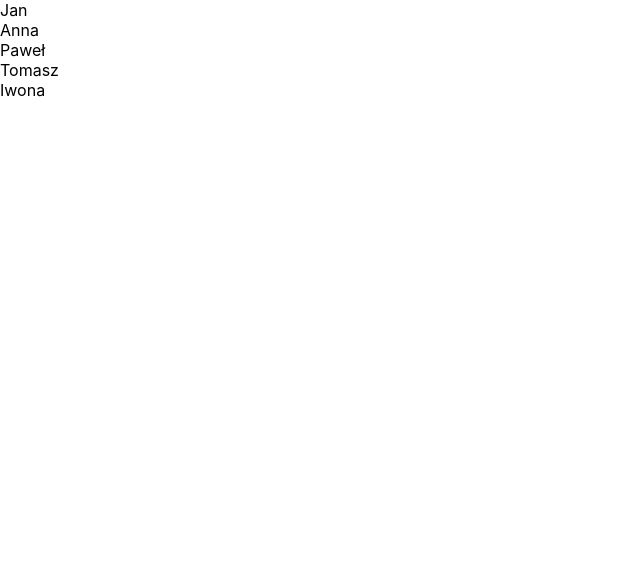
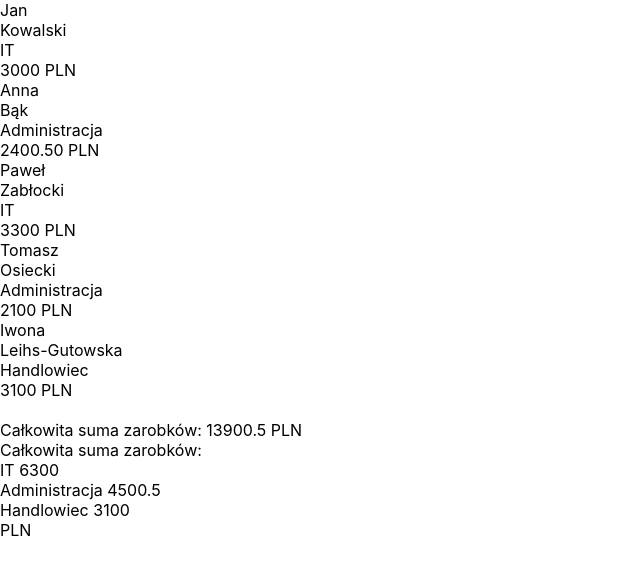
Before and after one commit to KarolakJakub/workers-table-ex, a React (Create React App) app in the folder ansta/: page / in a window 1280 px wide. Shown: the top 574 px of the page, without its empty margins (0-640 px from the left). Built offline with nearby package versions, Linux system fonts and the light colour scheme.

Commit message:
added paycheck display by department

```diff
--- a/ansta/src/App.js
+++ b/ansta/src/App.js
@@ -12,7 +12,7 @@ function App() {
 
   // setWorkers(newWorkers)
 
-  console.log(workers)
+
 
   return (
     <div><WorkersTable workers={workers}></WorkersTable></div>
--- /dev/null
+++ b/ansta/src/components/PayByDepartment.js
@@ -0,0 +1,49 @@
+import React, { useEffect, useState } from 'react'
+
+export default function PayByDepartment(props) {
+
+    const { workers } = props
+
+    const [pay, setPay] = useState({})
+
+    useEffect(() => {
+
+        const workersToDepPay = workers.map((worker) => {
+
+            const workersDepartment = worker['dzial']
+
+            return { [workersDepartment]: worker['wynagrodzenieKwota'] }
+
+        })
+
+        console.log(workersToDepPay)
+        const reducedDepPay = workersToDepPay.reduce((acc, pay) => {
+
+            console.log(acc)
+
+            if (acc[Object.keys(pay)[0]] === undefined) {
+
+                return { ...acc, [Object.keys(pay)[0]]: parseFloat(Object.values(pay)) }
+
+            } else {
+                return { ...acc, [Object.keys(pay)[0]]: parseFloat(acc[Object.keys(pay)[0]]) + parseFloat(Object.values(pay)) }
+            }
+
+
+        }, {})
+
+        console.log(reducedDepPay)
+
+        setPay(reducedDepPay)
+    }, [workers])
+
+
+
+    return (<><br></br>
+        Całkowita suma zarobków: <div>{Object.keys(pay).map(department => {
+            return (<div>{department+' '+pay[department]}</div>)
+        }
+        )}</div> PLN
+    </>
+    )
+}
--- /dev/null
+++ b/ansta/src/components/TotalPay.js
@@ -0,0 +1,19 @@
+import React from 'react'
+
+export default function TotalPay(props) {
+
+    const { workers } = props
+
+    function totalSum() {
+        return workers.reduce((acc, worker) => {
+
+            return acc = acc + parseFloat(worker['wynagrodzenieKwota'])
+        },0)
+    }
+
+
+    return (<><br></br>
+        Całkowita suma zarobków: {totalSum()} PLN
+    </>
+    )
+}
--- a/ansta/src/components/Worker.js
+++ b/ansta/src/components/Worker.js
@@ -5,7 +5,11 @@ export default function Worker(props) {
 
 
 
-    return(
+    return (<>
         <div>{props.worker['imie']}</div>
+        <div>{props.worker['nazwisko']}</div>
+        <div>{props.worker['dzial']}</div>
+        <div>{props.worker['wynagrodzenieKwota'] + ' ' + props.worker['wynagrodzenieWaluta']}</div>
+    </>
     )
 }
--- a/ansta/src/components/WorkersTable.js
+++ b/ansta/src/components/WorkersTable.js
@@ -1,20 +1,24 @@
 import React from 'react'
 import Worker from './Worker'
+import TotalPay from './TotalPay'
+import PayByDepartment from './PayByDepartment'
 
 export default function WorkersTable(props) {
 
     const { workers } = props
 
 
-    console.log(workers)
     return (<>
-        {workers.map(worker => {
+        {workers.map((worker, index) => {
 
             return <Worker
                 worker={worker}
+                key={index}
             ></Worker>
         })
         }
+        <TotalPay workers={workers}></TotalPay>
+        <PayByDepartment workers={workers}></PayByDepartment>
     </>
     )
 }
```
